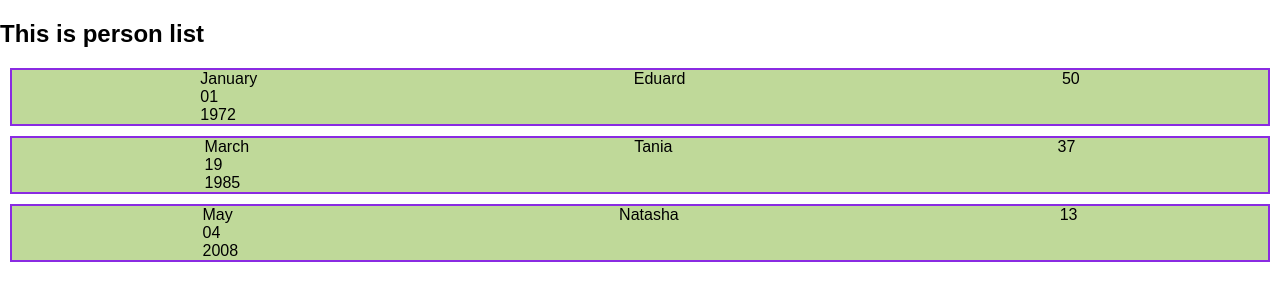
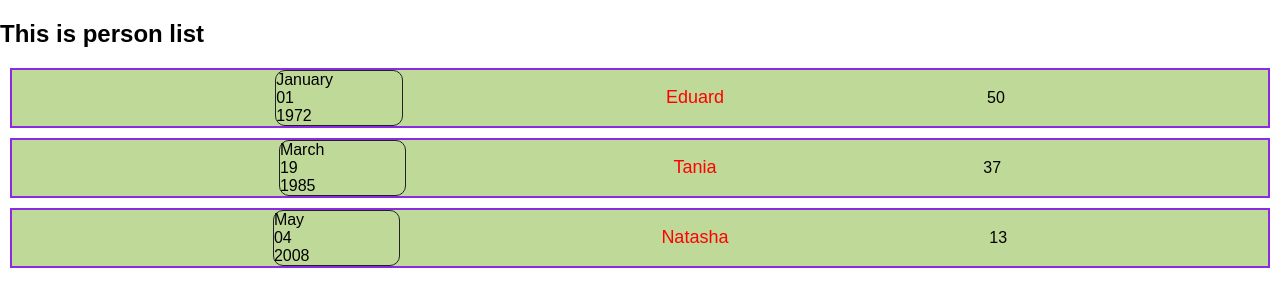
Before and after one commit to SivtsovaT/list, a React (Create React App) app: page / in a window 1280 px wide. Shown: the top 306 px of the page. Built offline with nearby package versions, Linux system fonts and the light colour scheme.

Commit message:
Created new project list:
- segregated project in different components.

```diff
--- /dev/null
+++ b/src/components/person-list/person-age/PersonAge.js
@@ -0,0 +1,10 @@
+import React from "react";
+import '../person-age/PersonAge.css';
+
+const PersonAge = (props) => {
+    return (
+        <div>{props.age}</div>
+    )
+}
+
+export default PersonAge;
--- /dev/null
+++ b/src/components/person-list/person-date/PersonDate.css
@@ -0,0 +1,5 @@
+.date {
+    border: #222222 1px solid;
+    border-radius: 10px;
+    width: 10%;
+}
--- /dev/null
+++ b/src/components/person-list/person-date/PersonDate.js
@@ -0,0 +1,19 @@
+import React from "react";
+import '../person-date/PersonDate.css';
+
+const PersonDate = (props) => {
+    const month = props.date.toLocaleString('en-US', {month: 'long'});
+    const day = props.date.toLocaleString('en-US', {day: '2-digit'});
+    const year = props.date.getFullYear();
+
+    return (
+        <div className='date'>
+            <div>{month}</div>
+            <div>{day}</div>
+            <div>{year}</div>
+        </div>
+    );
+
+
+}
+export default PersonDate;
--- /dev/null
+++ b/src/components/person-list/person-name/PersonName.css
@@ -0,0 +1,5 @@
+.person__name {
+    color: red;
+    font-size: large;
+
+}
--- /dev/null
+++ b/src/components/person-list/person-name/PersonName.js
@@ -0,0 +1,15 @@
+import React from "react";
+import '../person-name/PersonName.css';
+
+const PersonName = (props) => {
+    return (
+        <div className="person__wrapper">
+            <div className="person__name">{props.name}</div>
+
+        </div>
+    );
+
+
+}
+
+export default PersonName;
--- a/src/components/person-list/person.css
+++ b/src/components/person-list/person.css
@@ -2,9 +2,8 @@
     border: blueviolet 2px solid;
     background-color: #bfd999;
     margin: 10px;
+    display: flex;
+    justify-content: space-evenly;
+    align-items: center;
+
 }
-
-.person__wrapper {
-    display: flex;
-    justify-content: space-around;
-}
--- a/src/components/person-list/person.js
+++ b/src/components/person-list/person.js
@@ -1,23 +1,16 @@
 import React from "react";
 import '../person-list/person.css'
+import PersonDate from "./person-date/PersonDate";
+import PersonName from "./person-name/PersonName";
+import PersonAge from "./person-age/PersonAge";
 
 const Person = (props) => {
-    const month = props.date.toLocaleString('en-US', {month: 'long'});
-    const day = props.date.toLocaleString('en-US', {day: '2-digit'});
-    const year = props.date.getFullYear();
+
     return (
         <div className="person__container">
-
-            <div className="person__wrapper">
-                <div>
-                    <div>{month}</div>
-                    <div>{day}</div>
-                    <div>{year}</div>
-                </div>
-                <div>{props.name}</div>
-                <div>{props.age}</div>
-            </div>
-
+            <PersonDate date={props.date}></PersonDate>
+            <PersonName name={props.name}></PersonName>
+            <PersonAge age={props.age}></PersonAge>
         </div>
     )
 }
```
Also changed, not shown: src/components/person-list/person-age/PersonAge.css (added).
